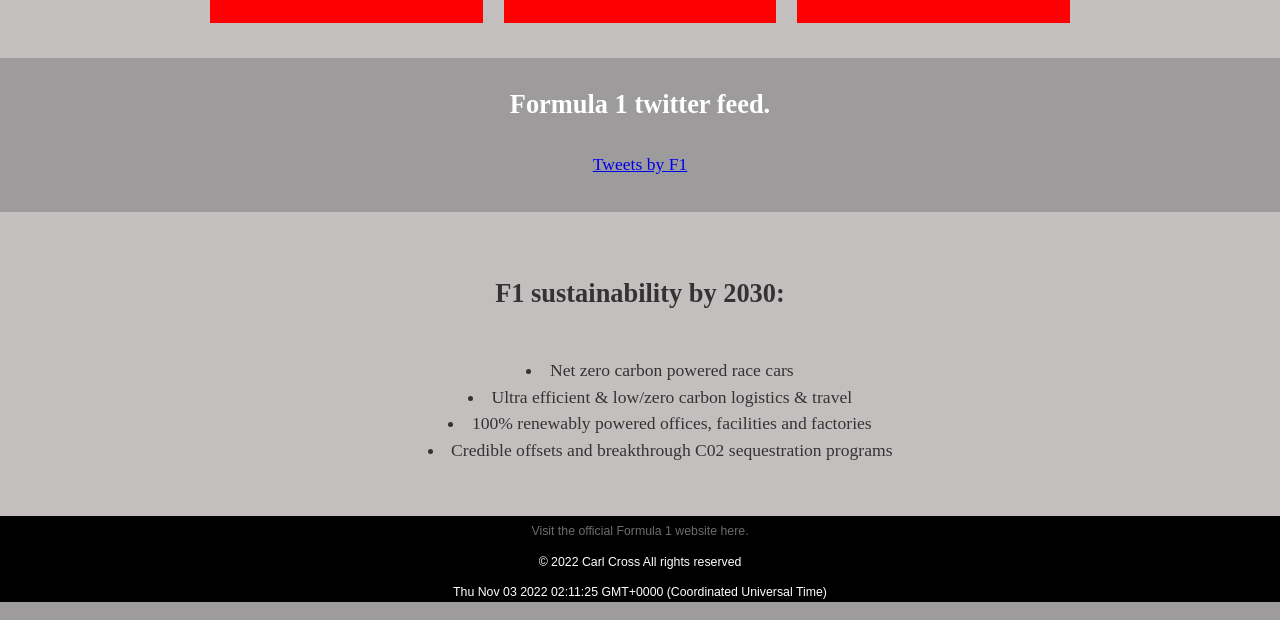
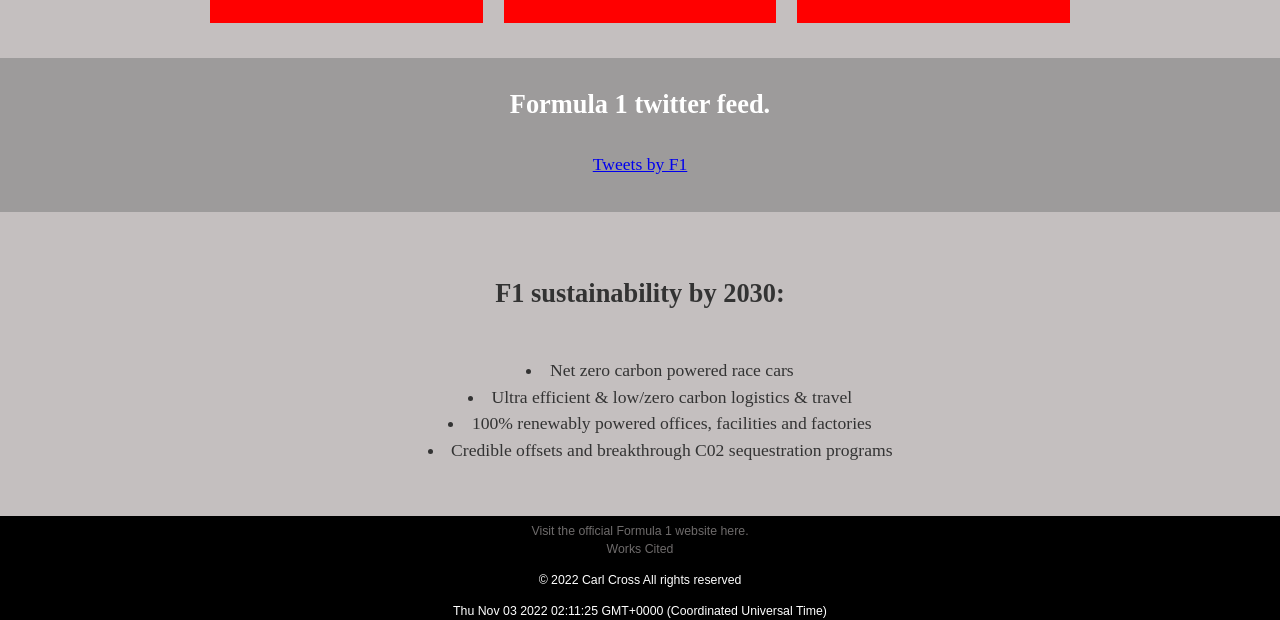
Before and after one commit to carlthedev/Hobby-Page, a plain HTML site: page index.html in a window 1280 px wide. Shown: the part 1141-1761 px from the top of the page. Drawn offline with Linux system fonts and the light colour scheme; a web font is replaced by a local one.

Commit message:
added cited website to footer

```diff
--- a/index.html
+++ b/index.html
@@ -124,6 +124,8 @@
 
     <footer id="bga">
         <a href="https://www.formula1.com/">Visit the official Formula 1 website here.</a>
+        <br>
+        <a href="https://www.formula1.com/">Works Cited</a>
         <p>© 2022 Carl Cross All rights reserved</p>
         <div id="current_date">
             </p>
```
